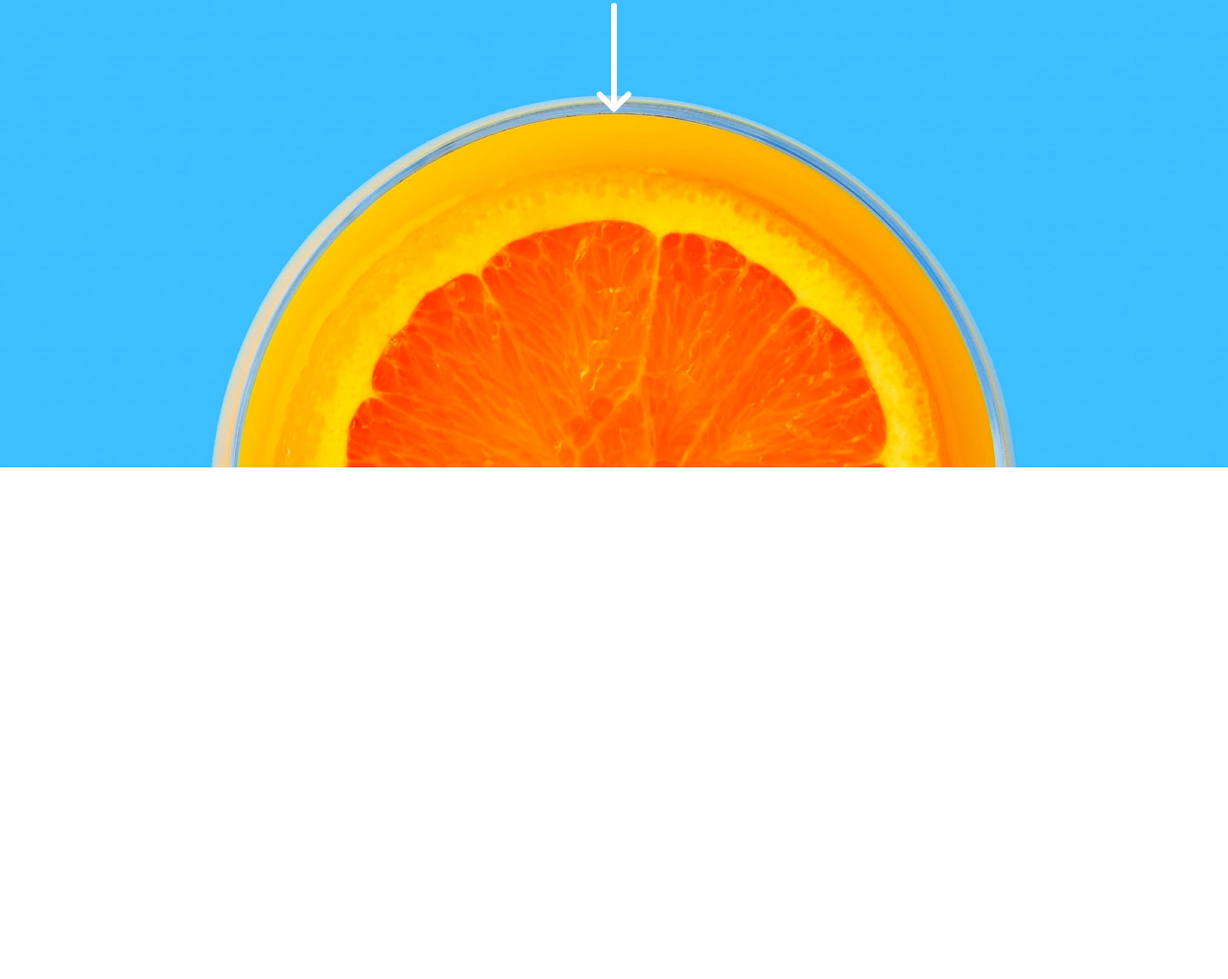
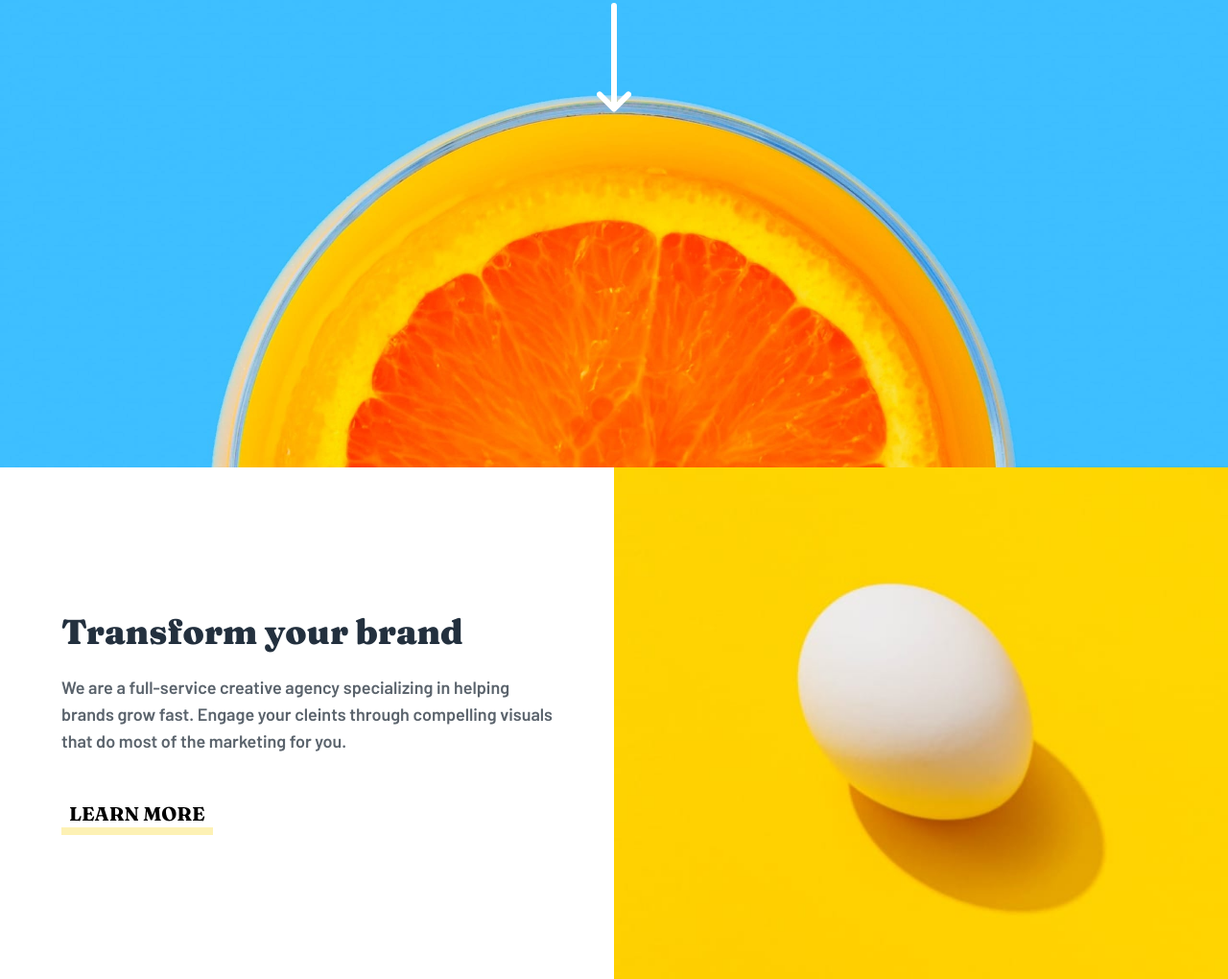
Before and after one commit to SoterRamirez/Sunnyside, a website: page public/index.html in a window 1280 px wide. Shown: the part 313-1333 px from the top of the page at 96% size. Before the commit the page ends 800 px from the top, so only its background shows below. Drawn offline with Linux system fonts and the light colour scheme.

Commit message:
:memo: Agregue la primera parte de contenido, huevo

```diff
--- a/public/index.html
+++ b/public/index.html
@@ -13,9 +13,9 @@
 </head>
 
 <body>
-    <container class="md:w-[1440px] md:mx-auto container">
+    <main class="md:w-[1440px] md:mx-auto container">
         <!-- Naranja -->
-        <div class="bg-mobile lg:bg-desktop bg-cover px-6 pt-6 h-[535px] lg:h-[800px] bg-center bg-no-repeat w-full ">
+        <div class="bg-mobile lg:bg-desktop bg-cover px-6 pt-6 h-[535px] lg:h-[800px] bg-center bg-no-repeat w-full">
             <!--Nav-->
             <nav class="flex justify-between">
                 <h1 class="text-white font-extrabold tracking-wide font-barlow text-2xl md:text-4xl">
@@ -56,7 +56,21 @@
                 <img src="./images/svg/icon-arrow-down.svg" alt="">
             </div>
         </div>
-    </container>
+        <!-- Contenido -->
+        <section class="grid md:grid-cols-2 grid-cols-1">
+            <article class="p-10 lg:p-16 lg:text-left flex flex-col justify-center text-center">
+                <h2 class="text-3xl lg:text-4xl font-extrabold font-fraunces text-deblue pb-6">Transform your brand</h2>
+                <p class="lg:text-lg text-verygreyblue font-barlow lg:pb-12 pb-6">
+                    We are a full-service creative agency specializing in helping brands grow fast. Engage your cleints through compelling visuals that do most of the marketing for you.
+                </p>
+                <a href="/" class="self-center lg:self-start uppercase text-xl font-fraunces  border-b-8 border-deyellow  hover:border-yellow w-fit leading-button px-2">Learn More</a>
+            </article>
+            <picture class="image h-full w-auto order-first md:order-none">
+                <img class="hidden md:block" src="./images/desktop/image-transform.jpg" alt="transform" loading="auto">
+                <img class="block md:hidden" src="./images/mobile/image-transform.jpg" alt="transform" loading="auto">
+            </picture>
+        </section>
+    </main>
 </body>
 
 </html>
```
Also changed, not shown: public/css/tailwind.css.
